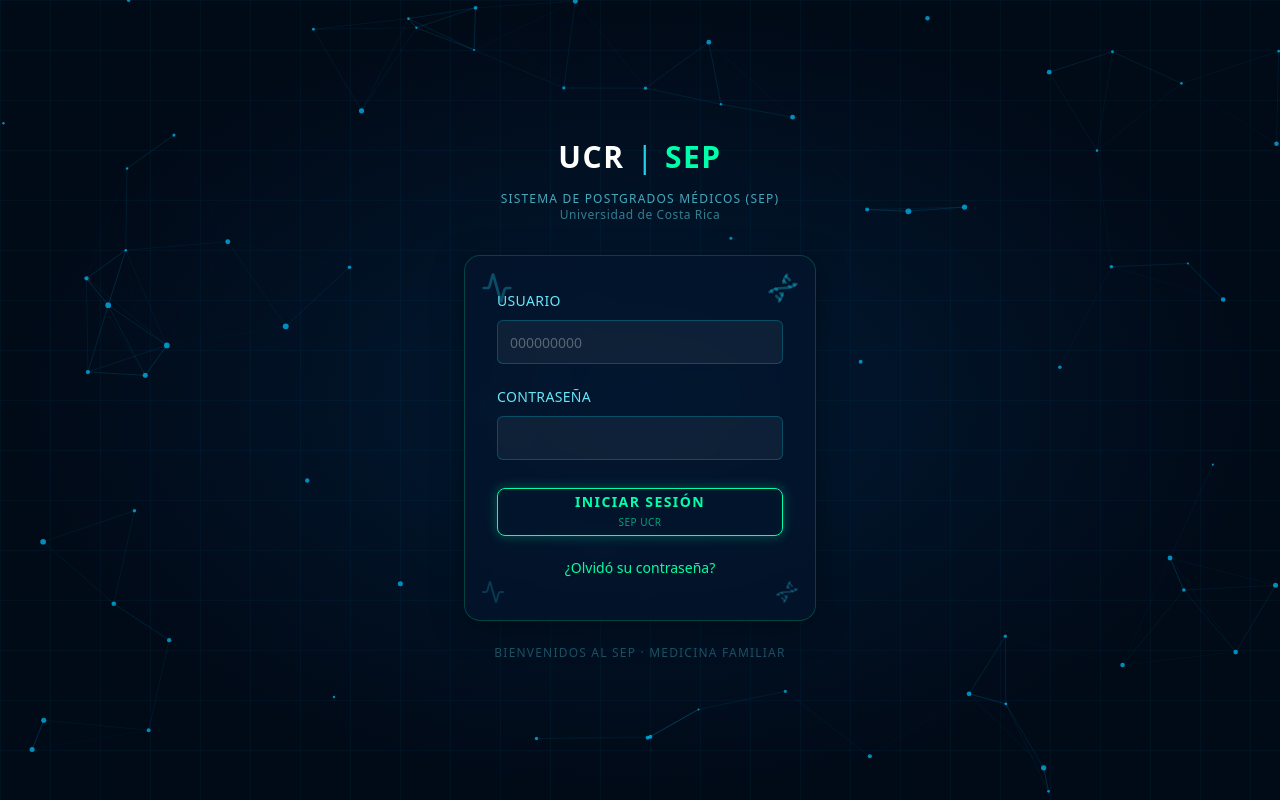
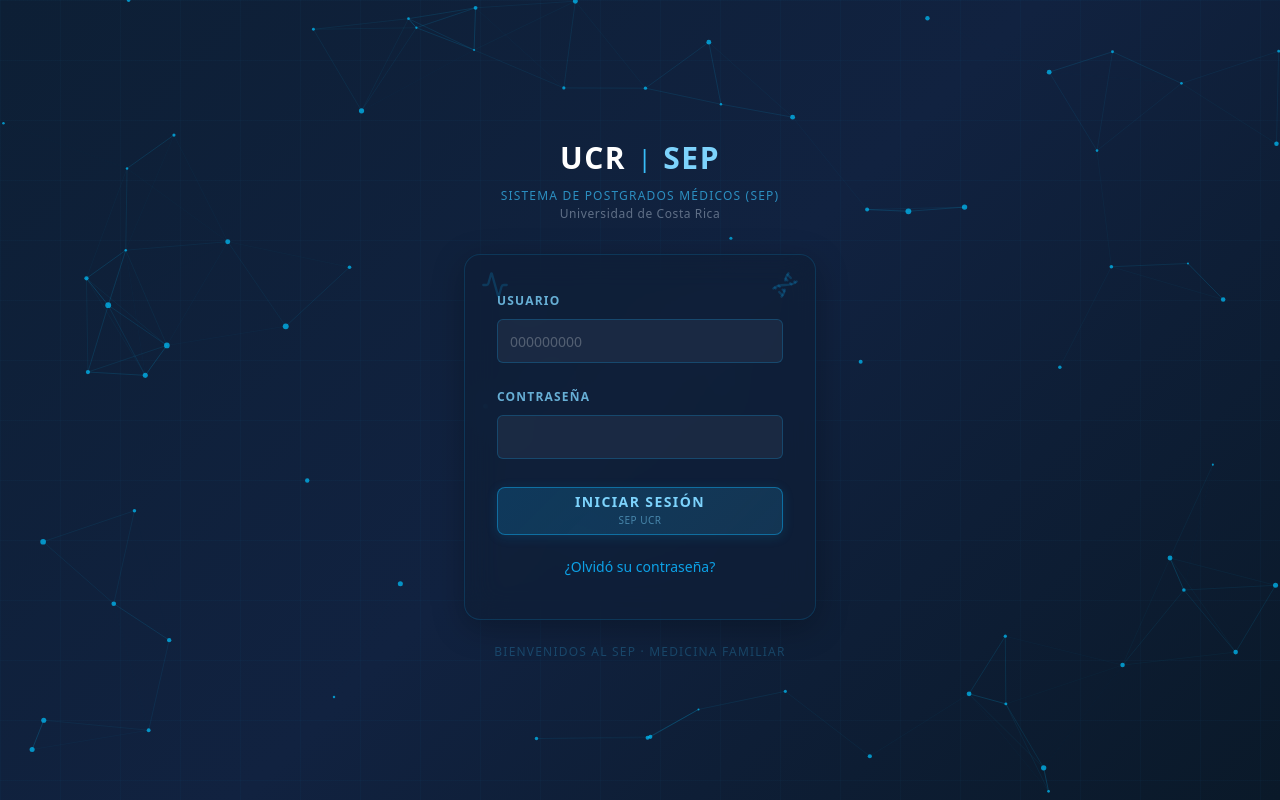
Before and after one commit to luisleonmd/app-examenresidentes, a Next.js app: page /login in a window 1280 px wide. Built offline with nearby package versions, Linux system fonts and the light colour scheme.

Commit message:
style: tone down to professional navy theme - softer accents, no neon green

```diff
--- a/src/app/globals.css
+++ b/src/app/globals.css
@@ -4,63 +4,59 @@
 
 @layer base {
     :root {
-        /* Deep space blue background */
-        --background: 220 50% 8%;
-        --foreground: 210 40% 98%;
-        /* Dark transparent cards */
-        --card: 220 40% 12%;
-        --card-foreground: 210 40% 98%;
-        --popover: 220 40% 12%;
-        --popover-foreground: 210 40% 98%;
-        /* Neon Cyan / Green primary */
-        --primary: 158 100% 50%;
-        --primary-foreground: 220 50% 8%;
-        /* Secondary elements */
-        --secondary: 220 30% 20%;
-        --secondary-foreground: 210 40% 98%;
-        --muted: 220 30% 20%;
-        --muted-foreground: 215 20.2% 65.1%;
-        --accent: 158 100% 50%;
-        --accent-foreground: 220 50% 8%;
-        --destructive: 0 62.8% 30.6%;
+        /* Professional deep navy */
+        --background: 218 35% 14%;
+        --foreground: 210 40% 95%;
+        --card: 218 32% 18%;
+        --card-foreground: 210 40% 95%;
+        --popover: 218 32% 18%;
+        --popover-foreground: 210 40% 95%;
+        /* Professional teal/blue primary */
+        --primary: 199 89% 48%;
+        --primary-foreground: 218 35% 10%;
+        --secondary: 218 25% 24%;
+        --secondary-foreground: 210 40% 90%;
+        --muted: 218 25% 22%;
+        --muted-foreground: 215 20% 60%;
+        --accent: 199 89% 48%;
+        --accent-foreground: 218 35% 10%;
+        --destructive: 0 72% 51%;
         --destructive-foreground: 210 40% 98%;
-        /* Borders are subtle blue/cyan */
-        --border: 220 30% 25%;
-        --input: 220 30% 25%;
-        --ring: 158 100% 50%;
+        --border: 218 25% 26%;
+        --input: 218 25% 22%;
+        --ring: 199 89% 48%;
         --radius: 0.5rem;
-        /* Sidebar matches background but slightly lighter */
-        --sidebar-background: 220 45% 10%;
-        --sidebar-foreground: 210 40% 98%;
-        --sidebar-primary: 158 100% 50%;
-        --sidebar-primary-foreground: 220 50% 8%;
-        --sidebar-accent: 220 30% 20%;
-        --sidebar-accent-foreground: 210 40% 98%;
-        --sidebar-border: 220 30% 25%;
-        --sidebar-ring: 158 100% 50%;
+        /* Sidebar - slightly darker than background */
+        --sidebar-background: 218 38% 11%;
+        --sidebar-foreground: 210 40% 90%;
+        --sidebar-primary: 199 89% 48%;
+        --sidebar-primary-foreground: 218 35% 10%;
+        --sidebar-accent: 218 28% 18%;
+        --sidebar-accent-foreground: 210 40% 95%;
+        --sidebar-border: 218 28% 20%;
+        --sidebar-ring: 199 89% 48%;
     }
 
     .dark {
-        /* Enforce same theme for dark class just in case */
-        --background: 220 50% 8%;
-        --foreground: 210 40% 98%;
-        --card: 220 40% 12%;
-        --card-foreground: 210 40% 98%;
-        --popover: 220 40% 12%;
-        --popover-foreground: 210 40% 98%;
-        --primary: 158 100% 50%;
-        --primary-foreground: 220 50% 8%;
-        --secondary: 220 30% 20%;
-        --secondary-foreground: 210 40% 98%;
-        --muted: 220 30% 20%;
-        --muted-foreground: 215 20.2% 65.1%;
-        --accent: 158 100% 50%;
-        --accent-foreground: 220 50% 8%;
-        --destructive: 0 62.8% 30.6%;
+        --background: 218 35% 14%;
+        --foreground: 210 40% 95%;
+        --card: 218 32% 18%;
+        --card-foreground: 210 40% 95%;
+        --popover: 218 32% 18%;
+        --popover-foreground: 210 40% 95%;
+        --primary: 199 89% 48%;
+        --primary-foreground: 218 35% 10%;
+        --secondary: 218 25% 24%;
+        --secondary-foreground: 210 40% 90%;
+        --muted: 218 25% 22%;
+        --muted-foreground: 215 20% 60%;
+        --accent: 199 89% 48%;
+        --accent-foreground: 218 35% 10%;
+        --destructive: 0 72% 51%;
         --destructive-foreground: 210 40% 98%;
-        --border: 220 30% 25%;
-        --input: 220 30% 25%;
-        --ring: 158 100% 50%;
+        --border: 218 25% 26%;
+        --input: 218 25% 22%;
+        --ring: 199 89% 48%;
     }
 }
 
@@ -71,36 +67,43 @@
 
     body {
         @apply bg-background text-foreground;
-        background-color: #010a17; /* Fallback hardcoded deep blue */
     }
 }
 
 @layer utilities {
     .glass-panel {
-        background: rgba(4, 20, 45, 0.6);
-        backdrop-filter: blur(12px);
-        -webkit-backdrop-filter: blur(12px);
-        border: 1px solid rgba(0, 255, 170, 0.2);
-        box-shadow: 0 8px 32px 0 rgba(0, 0, 0, 0.37);
+        background: rgba(15, 30, 55, 0.7);
+        backdrop-filter: blur(16px);
+        -webkit-backdrop-filter: blur(16px);
+        border: 1px solid rgba(14, 165, 233, 0.18);
+        box-shadow: 0 8px 32px 0 rgba(0, 0, 0, 0.25);
+    }
+
+    .accent-border {
+        border: 1px solid rgba(14, 165, 233, 0.35);
+        box-shadow: 0 0 0 0 transparent;
+    }
+
+    .accent-border:focus-within {
+        border-color: rgba(14, 165, 233, 0.7);
+        box-shadow: 0 0 0 2px rgba(14, 165, 233, 0.15);
     }
 
     .neon-border {
-        border: 1px solid #00ffaa;
-        box-shadow: 0 0 8px rgba(0, 255, 170, 0.5), inset 0 0 8px rgba(0, 255, 170, 0.2);
+        border: 1px solid rgba(14, 165, 233, 0.5);
+        box-shadow: 0 0 12px rgba(14, 165, 233, 0.15);
     }
 
     .neon-text {
-        color: #00ffaa;
-        text-shadow: 0 0 5px rgba(0, 255, 170, 0.5);
+        color: #38bdf8;
     }
 
     .neon-border-blue {
-        border: 1px solid #00c3ff;
-        box-shadow: 0 0 8px rgba(0, 195, 255, 0.5), inset 0 0 8px rgba(0, 195, 255, 0.2);
+        border: 1px solid rgba(14, 165, 233, 0.4);
+        box-shadow: 0 0 8px rgba(14, 165, 233, 0.1);
     }
 
     .neon-text-blue {
-        color: #00c3ff;
-        text-shadow: 0 0 5px rgba(0, 195, 255, 0.5);
+        color: #38bdf8;
     }
 }
--- a/src/app/login/login-form.tsx
+++ b/src/app/login/login-form.tsx
@@ -23,33 +23,27 @@
         <div className="w-full">
             {/* Logo / Header */}
             <div className="text-center mb-8">
-                <div className="inline-flex items-center gap-2 mb-4">
+                <div className="inline-flex items-center gap-2 mb-3">
                     <span className="text-3xl font-black tracking-wider text-white">UCR</span>
-                    <span className="text-3xl font-thin text-cyan-400 mx-1">|</span>
-                    <span className="text-3xl font-black tracking-wider" style={{ color: '#00ffaa' }}>SEP</span>
+                    <span className="text-2xl font-thin text-sky-400 mx-1">|</span>
+                    <span className="text-3xl font-black tracking-wider text-sky-300">SEP</span>
                 </div>
-                <p className="text-xs text-cyan-300/70 tracking-widest uppercase">
+                <p className="text-xs text-sky-400/70 tracking-widest uppercase">
                     Sistema de Postgrados Médicos (SEP)
                 </p>
-                <p className="text-xs text-cyan-300/50 tracking-wider">
+                <p className="text-xs text-slate-400/60 tracking-wider mt-0.5">
                     Universidad de Costa Rica
                 </p>
             </div>
 
             {/* Glass Panel */}
             <div className="glass-panel rounded-2xl p-8 relative overflow-hidden">
-                {/* Corner decorations */}
-                <div className="absolute top-4 left-4 text-cyan-400/30">
-                    <Activity className="size-8" />
+                {/* Subtle corner decorations */}
+                <div className="absolute top-4 left-4 text-sky-500/20">
+                    <Activity className="size-7" />
                 </div>
-                <div className="absolute top-4 right-4 text-cyan-400/30">
-                    <Dna className="size-8" />
-                </div>
-                <div className="absolute bottom-4 left-4 text-cyan-400/20">
-                    <Activity className="size-6" />
-                </div>
-                <div className="absolute bottom-4 right-4 text-cyan-400/20">
-                    <Dna className="size-6" />
+                <div className="absolute top-4 right-4 text-sky-500/20">
+                    <Dna className="size-7" />
                 </div>
 
                 <form
@@ -59,7 +53,7 @@
                     className="space-y-5"
                 >
                     <div className="space-y-2">
-                        <Label htmlFor="cedula" className="text-cyan-300 text-sm tracking-wide uppercase font-medium">
+                        <Label htmlFor="cedula" className="text-sky-300/80 text-xs tracking-widest uppercase font-semibold">
                             Usuario
                         </Label>
                         <Input
@@ -70,12 +64,12 @@
                             required
                             autoComplete="off"
                             defaultValue=""
-                            className="bg-white/5 border-cyan-500/30 text-white placeholder:text-white/30 focus:border-cyan-400 focus:ring-cyan-400/20 h-11"
+                            className="bg-white/5 border-sky-500/25 text-white placeholder:text-white/25 focus:border-sky-400/60 h-11"
                         />
                     </div>
 
                     <div className="space-y-2">
-                        <Label htmlFor="password" className="text-cyan-300 text-sm tracking-wide uppercase font-medium">
+                        <Label htmlFor="password" className="text-sky-300/80 text-xs tracking-widest uppercase font-semibold">
                             Contraseña
                         </Label>
                         <Input
@@ -84,7 +78,7 @@
                             type="password"
                             required
                             autoComplete="new-password"
-                            className="bg-white/5 border-cyan-500/30 text-white placeholder:text-white/30 focus:border-cyan-400 focus:ring-cyan-400/20 h-11"
+                            className="bg-white/5 border-sky-500/25 text-white placeholder:text-white/25 focus:border-sky-400/60 h-11"
                         />
                     </div>
 
@@ -96,7 +90,7 @@
                     )}
 
                     {timeoutMessage && (
-                        <div className="flex items-center gap-2 text-sm text-yellow-400 bg-yellow-500/10 border border-yellow-500/20 rounded-lg p-3">
+                        <div className="flex items-center gap-2 text-sm text-amber-400 bg-amber-500/10 border border-amber-500/20 rounded-lg p-3">
                             <Clock className="size-4 flex-shrink-0" />
                             {timeoutMessage}
                         </div>
@@ -106,18 +100,18 @@
                         <button
                             type="submit"
                             disabled={isPending}
-                            className="w-full h-12 rounded-lg font-bold text-sm tracking-widest uppercase transition-all duration-300 relative overflow-hidden"
+                            className="w-full h-12 rounded-lg font-bold text-sm tracking-widest uppercase transition-all duration-200 disabled:opacity-60"
                             style={{
-                                background: isPending ? 'rgba(0,255,170,0.1)' : 'transparent',
-                                border: '1.5px solid #00ffaa',
-                                color: '#00ffaa',
-                                boxShadow: '0 0 12px rgba(0, 255, 170, 0.3), inset 0 0 12px rgba(0, 255, 170, 0.05)',
+                                background: isPending
+                                    ? 'rgba(14,165,233,0.15)'
+                                    : 'linear-gradient(135deg, rgba(14,165,233,0.2) 0%, rgba(56,189,248,0.15) 100%)',
+                                border: '1.5px solid rgba(14, 165, 233, 0.5)',
+                                color: '#7dd3fc',
+                                boxShadow: '0 2px 12px rgba(14, 165, 233, 0.15)',
                             }}
                         >
-                            {isPending ? 'Verificando...' : 'Iniciar Sesión'}
-                            <span className="block text-[10px] font-normal tracking-wider opacity-60">
-                                SEP UCR
-                            </span>
+                            <span className="block">{isPending ? 'Verificando...' : 'Iniciar Sesión'}</span>
+                            <span className="block text-[10px] font-normal tracking-wider opacity-50 -mt-0.5">SEP UCR</span>
                         </button>
 
                         <div className="flex justify-center">
@@ -127,7 +121,7 @@
                 </form>
             </div>
 
-            <p className="text-center text-xs text-cyan-300/30 mt-6 tracking-widest uppercase">
+            <p className="text-center text-xs text-sky-400/25 mt-6 tracking-widest uppercase">
                 Bienvenidos al SEP · Medicina Familiar
             </p>
         </div>
--- a/src/app/login/page.tsx
+++ b/src/app/login/page.tsx
@@ -5,13 +5,13 @@
 export default function LoginPage() {
     return (
         <div className="relative flex h-screen w-full items-center justify-center overflow-hidden"
-            style={{ background: 'radial-gradient(ellipse at center, #011a33 0%, #010a17 70%)' }}>
+            style={{ background: 'linear-gradient(135deg, #0d1f35 0%, #112240 50%, #0a1929 100%)' }}>
             <ConstellationBackground />
-            {/* Decorative grid lines */}
+            {/* Subtle grid overlay */}
             <div className="absolute inset-0 z-[1] pointer-events-none"
                 style={{
-                    backgroundImage: 'linear-gradient(rgba(0,195,255,0.04) 1px, transparent 1px), linear-gradient(90deg, rgba(0,195,255,0.04) 1px, transparent 1px)',
-                    backgroundSize: '50px 50px'
+                    backgroundImage: 'linear-gradient(rgba(14,165,233,0.03) 1px, transparent 1px), linear-gradient(90deg, rgba(14,165,233,0.03) 1px, transparent 1px)',
+                    backgroundSize: '60px 60px'
                 }}
             />
             <div className="relative z-10 w-full max-w-sm px-4">
```
Also changed, not shown: src/app/dashboard/exams/take/[attemptId]/page.tsx (+66 -70 lines).
